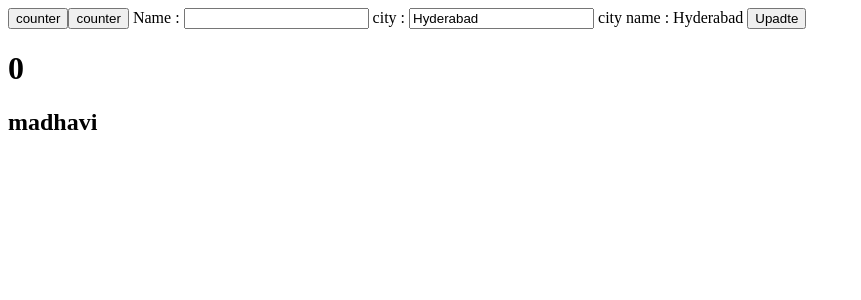
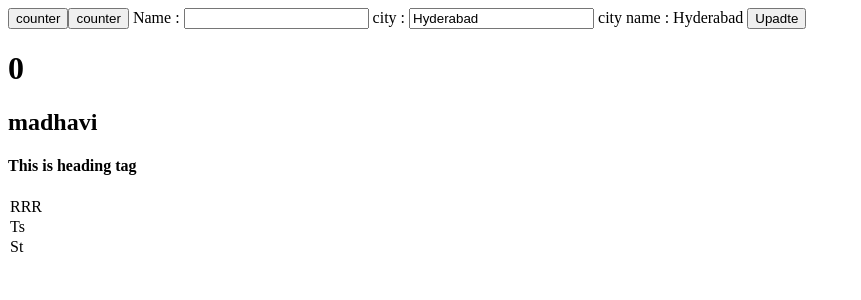
Before and after one commit to madhavi-anneboina/my-first-angularproject, an Angular app: page / in a window 1280 px wide. Shown: the top 300 px of the page, without its empty margins (0-861 px from the left). Built offline with nearby package versions, Linux system fonts and the light colour scheme.

Commit message:
added directives

```diff
--- a/src/app/app.component.html
+++ b/src/app/app.component.html
@@ -20,3 +20,11 @@ city name : {{city}}
 
 <h1> {{counter}}</h1>
 <h2>{{name}}</h2>
+
+ <h4 *ngIf="show"> This is heading tag </h4>
+
+ <table>
+    <tr *ngFor="let movie of movies">
+       {{movie}}
+    </tr>
+ </table>
--- a/src/app/app.component.ts
+++ b/src/app/app.component.ts
@@ -11,6 +11,8 @@ export class AppComponent {
   counter : number = 0
   name : string ="madhavi"
   city : string = "Hyderabad"
+  show = true
+  movies = ["RRR" ,"Ts","St"]
 
   increment(){
     this.counter +=1
```
